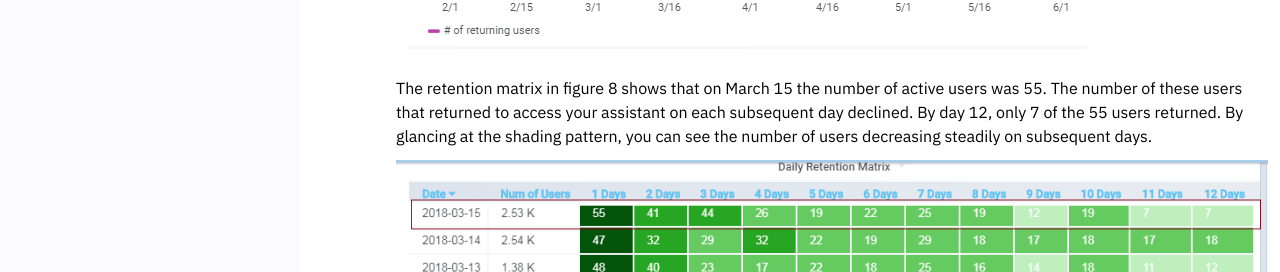
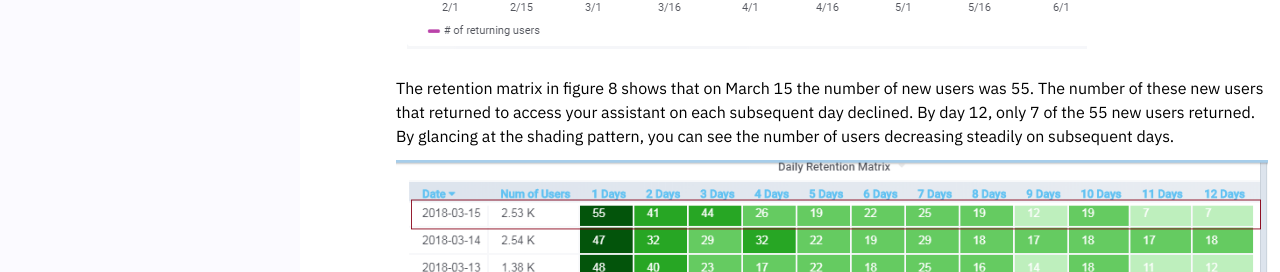
Before and after one commit to Watson-Personal-Assistant/developer, a Jekyll site: the page built from _content/analytics/analytics_pages.md, in a window 1280 px wide. Shown: the part 4695-4967 px from the top of the page. Built offline with Jekyll 4.4.1, drawn with Linux system fonts in a browser that asks for light colours; some web fonts are replaced.

Commit message:
change active to new users

```diff
--- a/_content/analytics/analytics_pages.md
+++ b/_content/analytics/analytics_pages.md
@@ -88,7 +88,7 @@ Figure 7 shows that 2.5k active users shown in figure 6 represent 79% of users w
 
 ![Returning users]({{site.baseurl}}/analytics/returning_users.png)
 
-The retention matrix in figure 8 shows that on March 15 the number of active users was 55. The number of these users that returned to access your assistant on each subsequent day declined.  By day 12, only 7 of the 55 users returned.  By glancing at the shading pattern, you can see the number of users decreasing steadily on subsequent days.
+The retention matrix in figure 8 shows that on March 15 the number of new users was 55. The number of these new users that returned to access your assistant on each subsequent day declined.  By day 12, only 7 of the 55 new users returned.  By glancing at the shading pattern, you can see the number of users decreasing steadily on subsequent days.
 
 ![Retention matrix]({{site.baseurl}}/analytics/retention_matrix.PNG)
 
```
